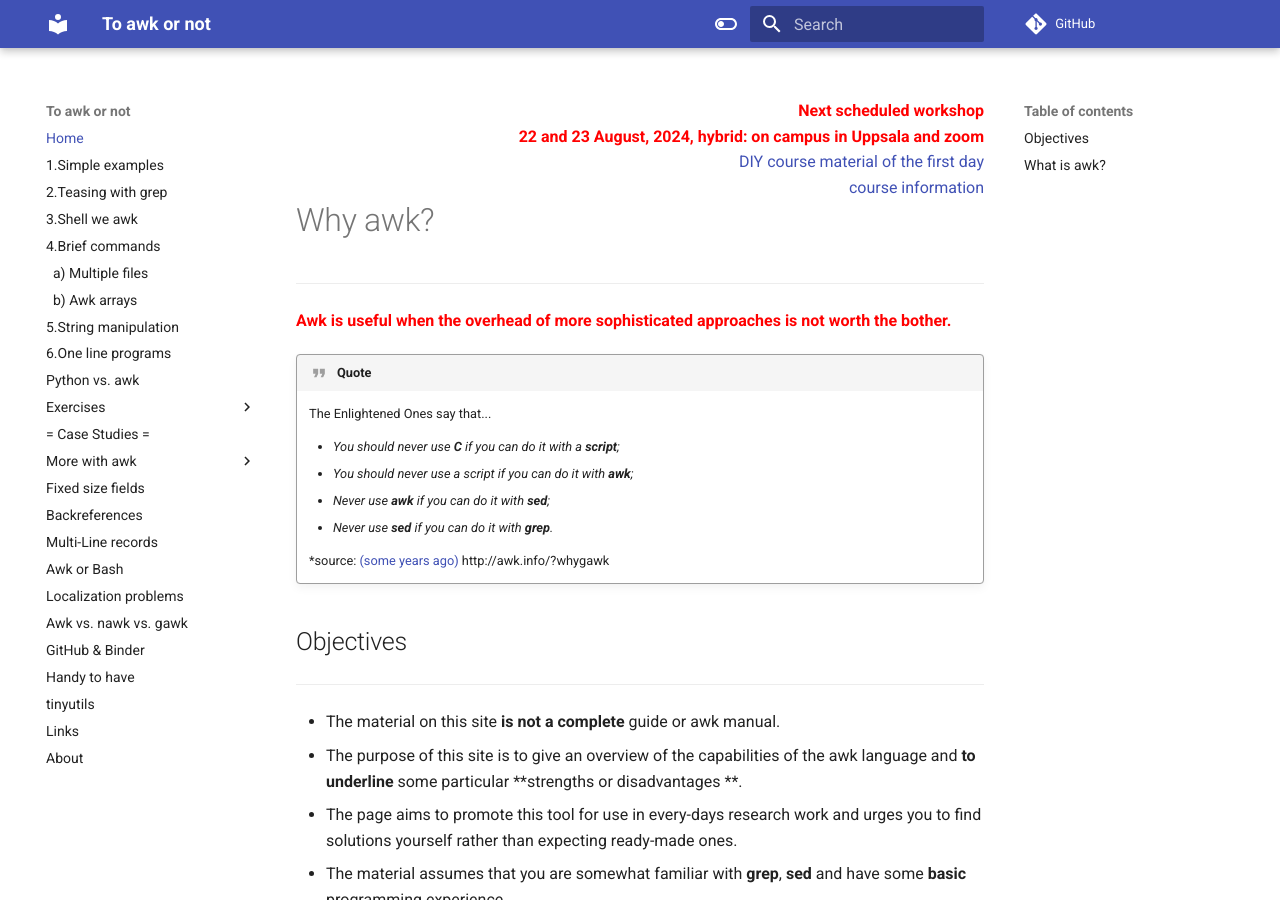
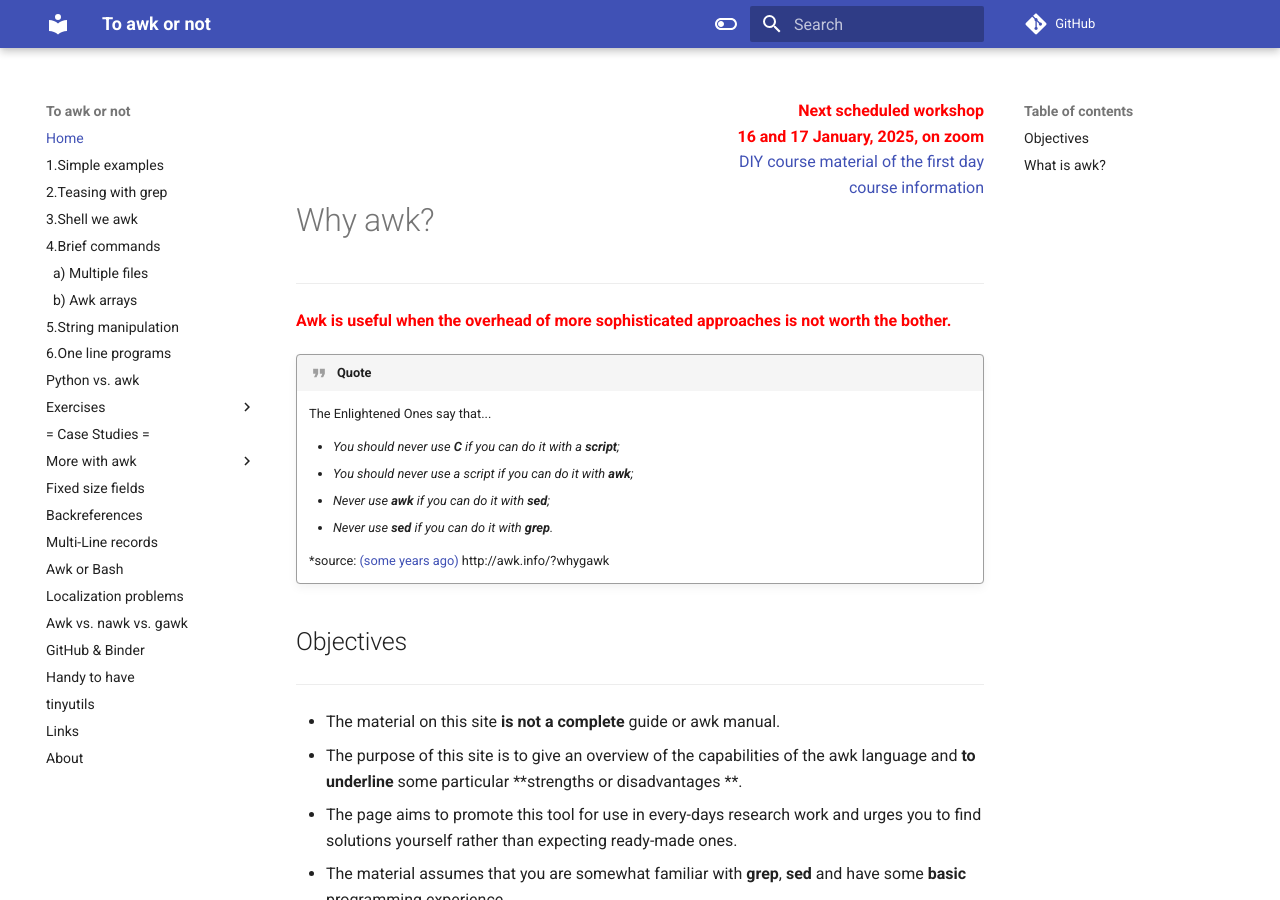
Before and after one commit to pmitev/to-awk-or-not, an MkDocs documentation site: the page built from docs/index.md, in a window 1280 px wide and 900 px high. Built offline with MkDocs 1.6.1 and Material for MkDocs 9.7.7, drawn with Linux system fonts in a browser that asks for light colours; comment, search, counter and statistics services are not loaded.

Commit message:
next workshop date update

```diff
--- a/docs/index.md
+++ b/docs/index.md
@@ -1,6 +1,6 @@
 <div style="text-align: right"> <font color="red"><strong>
 Next scheduled workshop</br>
-22 and 23 August, 2024, hybrid: on campus in Uppsala and zoom</strong></font></br>
+16 and 17 January, 2025, on zoom</strong></font></br>
 <a href="https://richelbilderbeek.github.io/awk_course/" target="_blank" rel="nofollow">DIY course material of the first day</a></br>
 <a href="https://www.uu.se/en/centre/uppmax/study/courses-and-workshops/awk-workshop" target="_blank" rel="nofollow">course information</a>
 </div>
```
